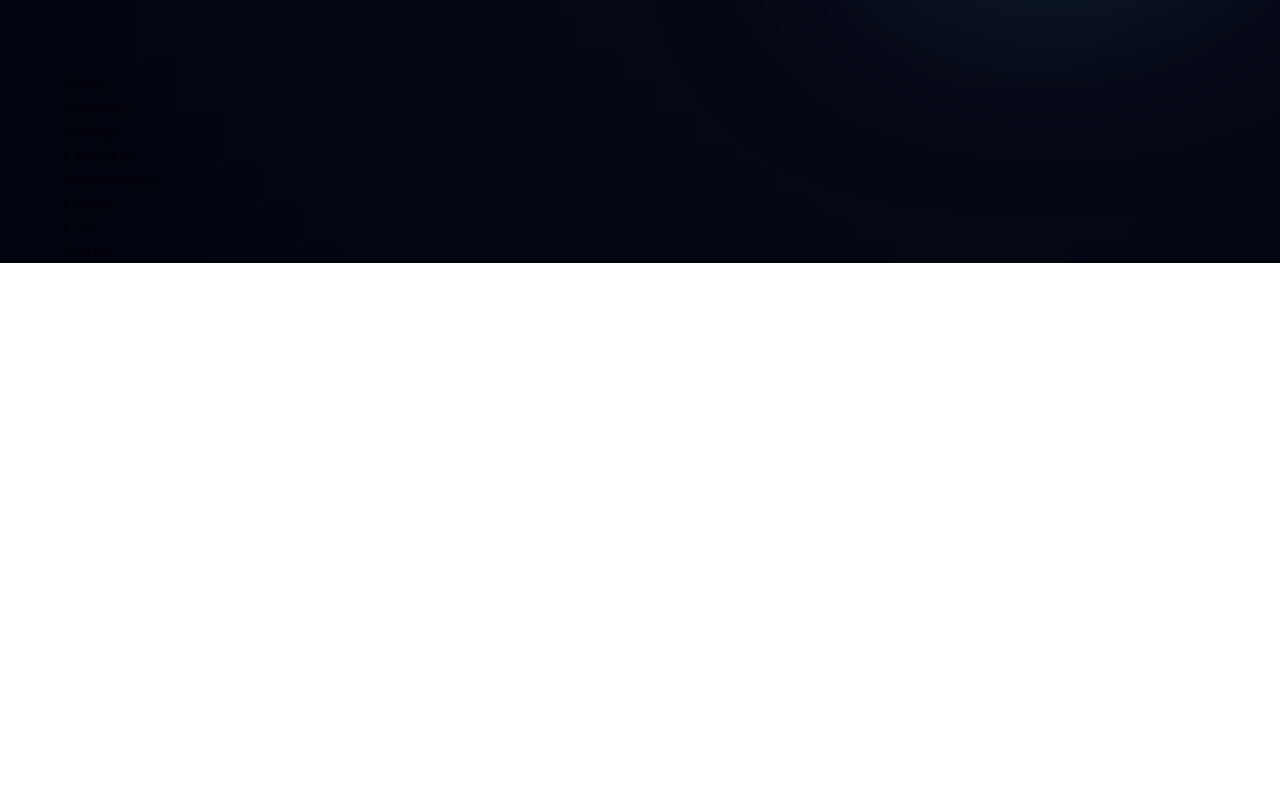
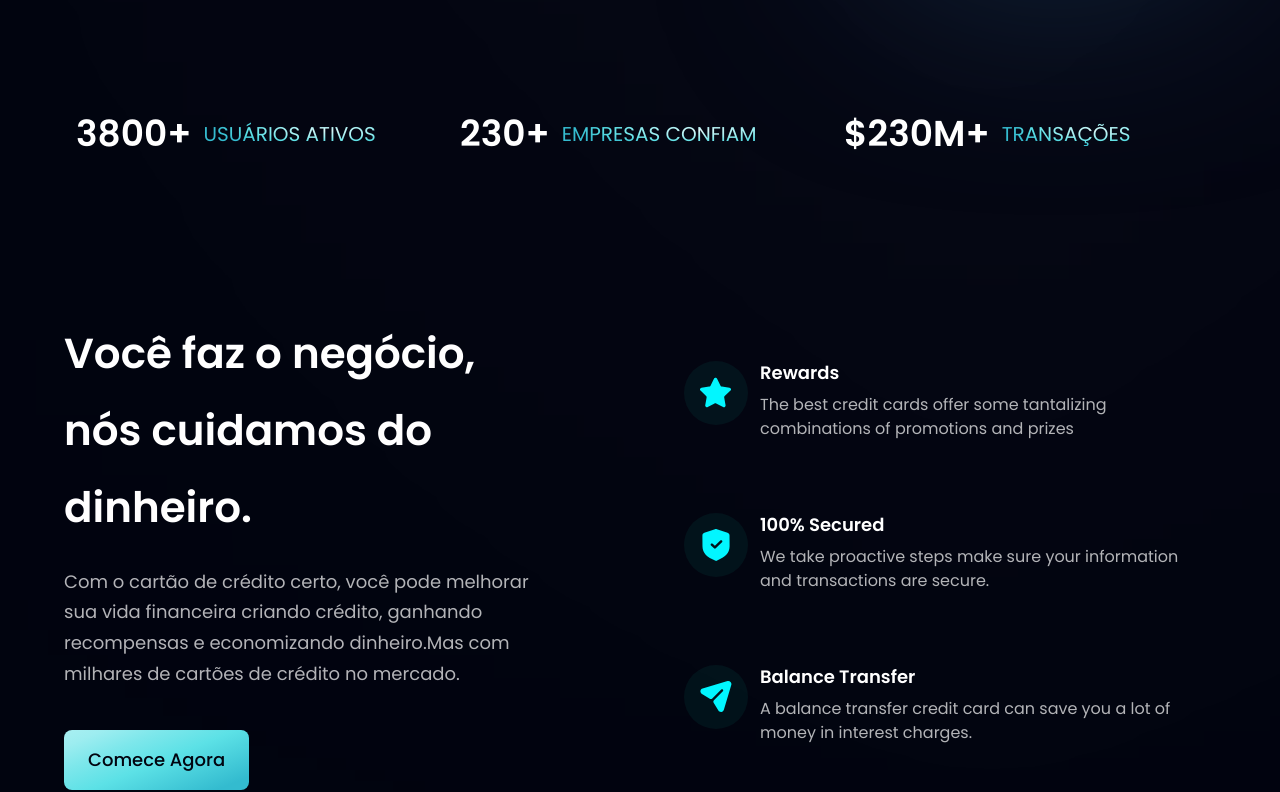
Before and after one commit to murilo-bravo/modern-bank-app, a React (Vite) app: page / in a window 1280 px wide. Shown: the part 732-1524 px from the top of the page. Before the commit the page ends 995 px from the top, so only its background shows below. Built offline with nearby package versions, Linux system fonts and the light colour scheme.

Commit message:
section stats and  features

```diff
--- a/src/components/Business.jsx
+++ b/src/components/Business.jsx
@@ -1,8 +1,41 @@
-import React from 'react'
+import { features } from "../constants"
+import styles, { layout } from '../style'
+import Button from './Button'
+
+const FeatureCard = ({icon, title, content, index}) => (
+  <div className={`flex flex-row p-6 rounded-2xl ${index !== features.length -1 ? "mb-6" : "mb-0"} feature-card`}>
+    <div className={`w-16 h-16 rounded-full ${styles.flexCenter} bg-dimBlue`}>
+      <img src={icon} alt="icon" className="w-1/2 h-1/2 object-contain" />
+    </div>
+    <div className="flex-1 flex flex-col ml-3">
+      <h4 className="text-white font-poppins font-semibold text-lg leading-6 mb-2">
+        {title}
+      </h4>
+      <p className="text-dimWhite font-poppins font-normal text-base leading-6">
+        {content}
+      </p>
+    </div>
+  </div>
+)
 
 const Business = () => {
   return (
-    <div>Business</div>
+    <section id="features" className={`${layout.section}`}>
+      <div className={`${layout.sectionInfo}`}>
+        <h2 className={`${styles.heading2}`}>Você faz o negócio, <br className="sm:block hidden" />
+        nós cuidamos do dinheiro.</h2>
+        <p className={`${styles.paragraph} max-w-[470px] mt-5`}>Com o cartão de crédito certo, você pode melhorar sua vida financeira criando crédito, ganhando recompensas e economizando dinheiro.Mas com milhares de cartões de crédito no mercado.</p>
+
+        <Button styles='mt-10'/>
+      </div>
+
+      <div className={`${layout.sectionImg} flex-col`}>
+        {features.map((feature, index) => (
+          <FeatureCard key={feature.id} {...feature}  index={index} />
+        ))}
+
+      </div>
+    </section>
   )
 }
 
--- a/src/components/Button.jsx
+++ b/src/components/Button.jsx
@@ -1,8 +1,10 @@
 import React from 'react'
 
-const Button = () => {
+const Button = ({ styles }) => {
   return (
-    <div>Button</div>
+    <button type='button' className={`py-4 px-6 bg-blue-gradient font-poppins font-medium text-lg text-primary outline-none rounded-lg ${styles}`}>
+      Comece Agora
+    </button>
   )
 }
 
--- a/src/components/Stats.jsx
+++ b/src/components/Stats.jsx
@@ -1,9 +1,17 @@
-import React from 'react'
+import { stats } from "../constants"
+import styles from "../style"
 
-const Starts = () => {
+const Stats = () => {
   return (
-    <div>Starts</div>
+    <section className={`${styles.flexCenter} flex-row flex-wrap  sm:mb-20 my-6 animate__animated animate__slideInRight`}>
+      {stats.map((stat) => (
+        <div key={stat.id} className='flex-1 flex justify-start items-center flex-row m-3'>
+          <h4 className="text-white font-poppins font-semibold xs:text-4xl text-3xl xs:leading-[53px] leading-[43px]">{stat.value}</h4>
+          <p className="text-gradient uppercase ml-3 font-poppins font-normal xs:text-xl text-base xs:leading-6 leading-5">{stat.title}</p>
+        </div>
+      ))}
+    </section>
   )
 }
 
-export default Starts
+export default Stats
--- a/src/constants/index.js
+++ b/src/constants/index.js
@@ -73,17 +73,17 @@ export const feedback = [
 export const stats = [
   {
     id: "stats-1",
-    title: "User Active",
+    title: "Usuários Ativos",
     value: "3800+",
   },
   {
     id: "stats-2",
-    title: "Trusted by Company",
+    title: "Empresas Confiam",
     value: "230+",
   },
   {
     id: "stats-3",
-    title: "Transaction",
+    title: "Transações",
     value: "$230M+",
   },
 ];
--- a/src/style.js
+++ b/src/style.js
@@ -1,7 +1,7 @@
 const styles = {
   boxWidth: "xl:max-w-[1280px] w-full",
 
-  heading2: "font-poppins font-semibold xs:text-[48px] text-[40px] text-white xs:leading-[76.8px] leading-[66.8px] w-full",
+  heading2: "font-poppins font-semibold xs:text-[42px] text-[40px] text-white xs:leading-[76.8px] leading-[66.8px] w-full",
   paragraph: "font-poppins font-normal text-dimWhite text-[18px] leading-[30.8px]",
 
   flexCenter: "flex justify-center items-center",
```
